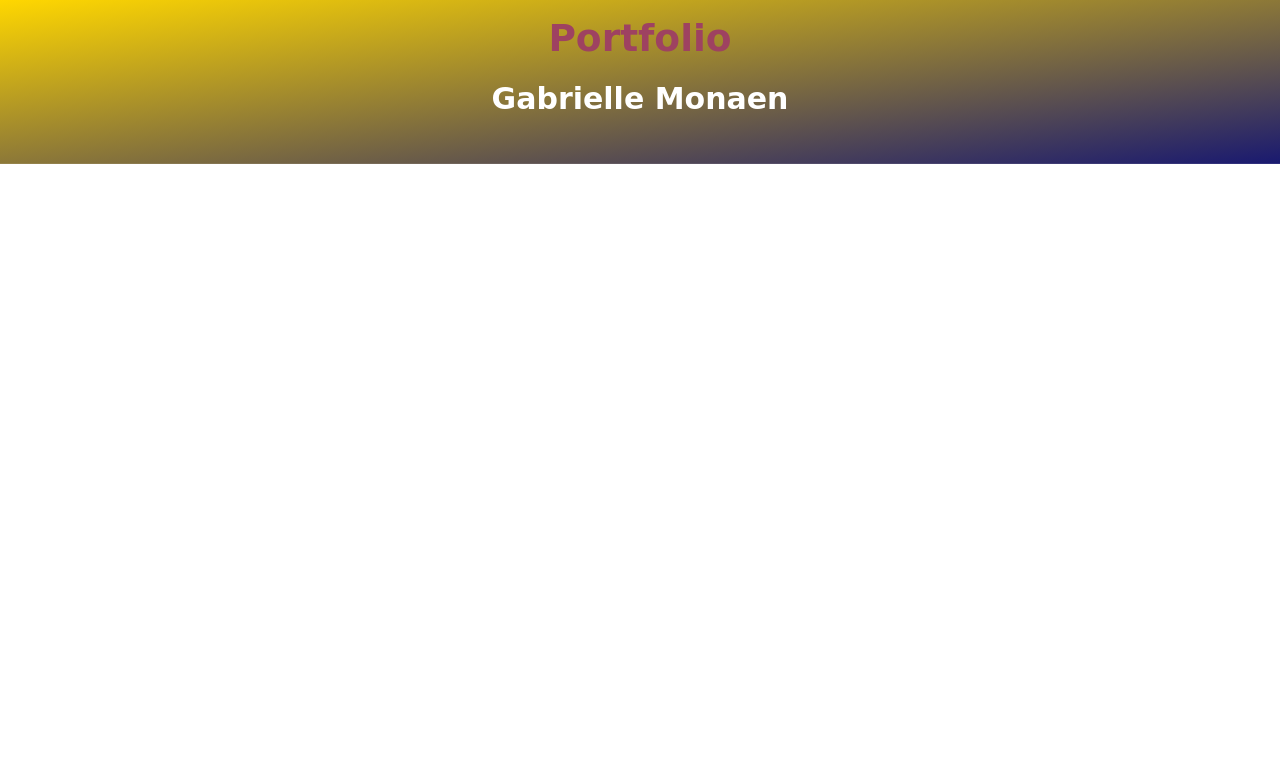
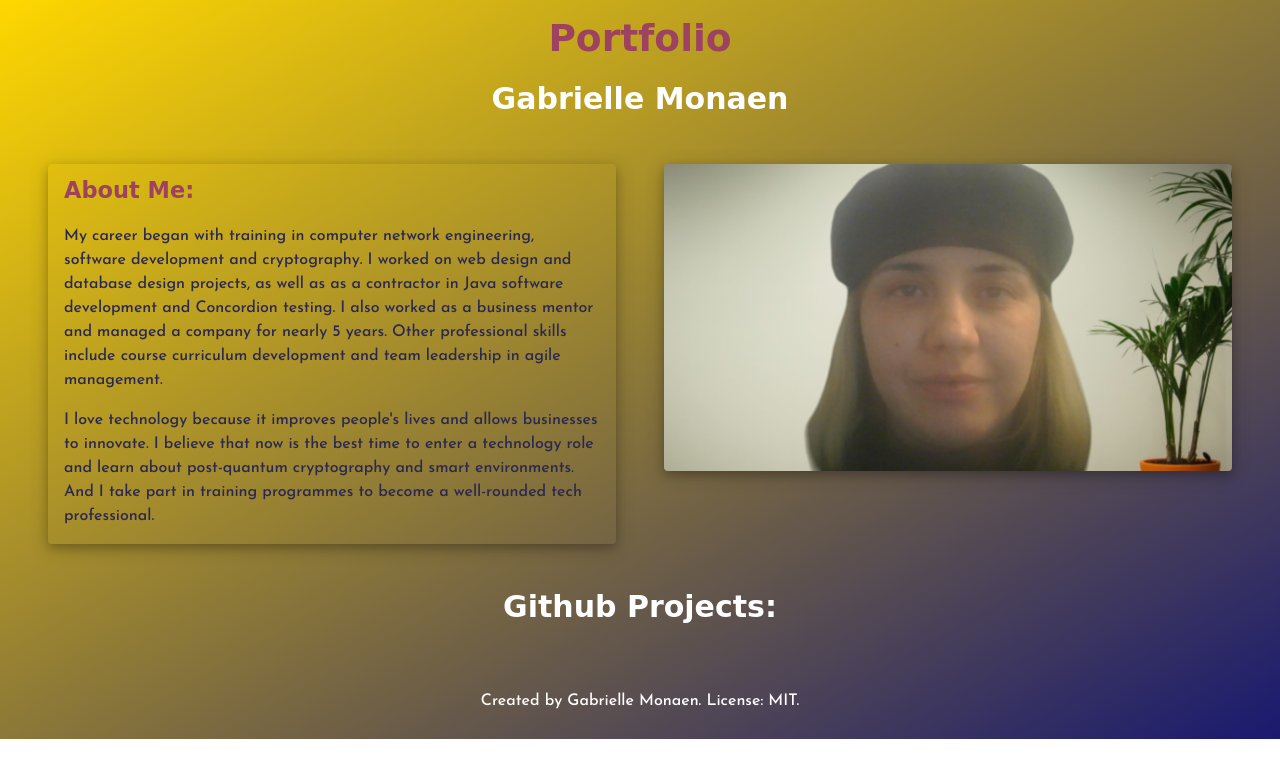
Before and after one commit to GabrielleMonaen/project-230310-css3-html5-w3css, a plain HTML site: page index.html in a window 1280 px wide. Drawn offline with nearby package versions, Linux system fonts and the light colour scheme; no server answers; a web font is replaced by a local one.

Commit message:
Update index.html. Add about section and footer.

```diff
--- a/index.html
+++ b/index.html
@@ -13,18 +13,47 @@
 
 <body>
 
-    <div class="w3-container w3-center">
+    <header class="w3-container w3-center">
         <h1>Portfolio</h1>
         <h2>Gabrielle Monaen</h2>
-    </div>
+    </header>
 
-    <!-- Add a "projects" div to hold the project cards -->
-    <div class="w3-container w3-center">
+    <main class="w3-container w3-center">
+        <div class="w3-row-padding w3-column-padding w3-section about-container" style="display: flex;">
+            <div class="w3-half">
+                <div class="w3-card-4 w3-round w3-margin about">
+                    <div class="w3-container w3-left-align">
+                        <h3 style="color:rgb(158, 66, 97)">About Me:</h3>
+                        <p style="color: rgb(42, 40, 83)">My career began with training in computer network engineering,
+                            software development and cryptography. I worked on web design and database design projects,
+                            as well as as a contractor in Java software development and Concordion testing. I also
+                            worked as a business mentor and managed a company for nearly 5 years. Other professional
+                            skills include course curriculum development and team leadership in agile management.</p>
+                        <p style="color:rgb(42, 40, 83)">I love technology because it improves people's lives and
+                            allows businesses to innovate. I believe that now is the best time to enter a technology
+                            role and learn about post-quantum cryptography and smart environments. And I take part in
+                            training programmes to become a well-rounded tech professional.</p>
+                    </div>
+                </div>
+            </div>
+            <div class="w3-half">
+                <div class="w3-card-4 w3-round w3-margin">
+                    <img src="assets/2023-03-10-profile.png" alt="Gabrielle Monaen Profile Picture"
+                        class="w3-image w3-round" style="flex: 1;">
+                </div>
+            </div>
+        </div>
+
+        <h2 class="w3-padding">Github Projects:</h2>
         <div class="w3-row-padding w3-column-padding w3-section" style="margin-top: 20px;">
+            <!-- Add a "projects" div to hold the project cards -->
             <div id="projects" class="w3-row-padding"></div>
         </div>
-    </div>
+    </main>
 
+    <footer class="w3-container w3-center">
+        <p class="w3-row-padding">Created by Gabrielle Monaen. License: MIT.</p>
+    </footer>
 
 </body>
 
```
